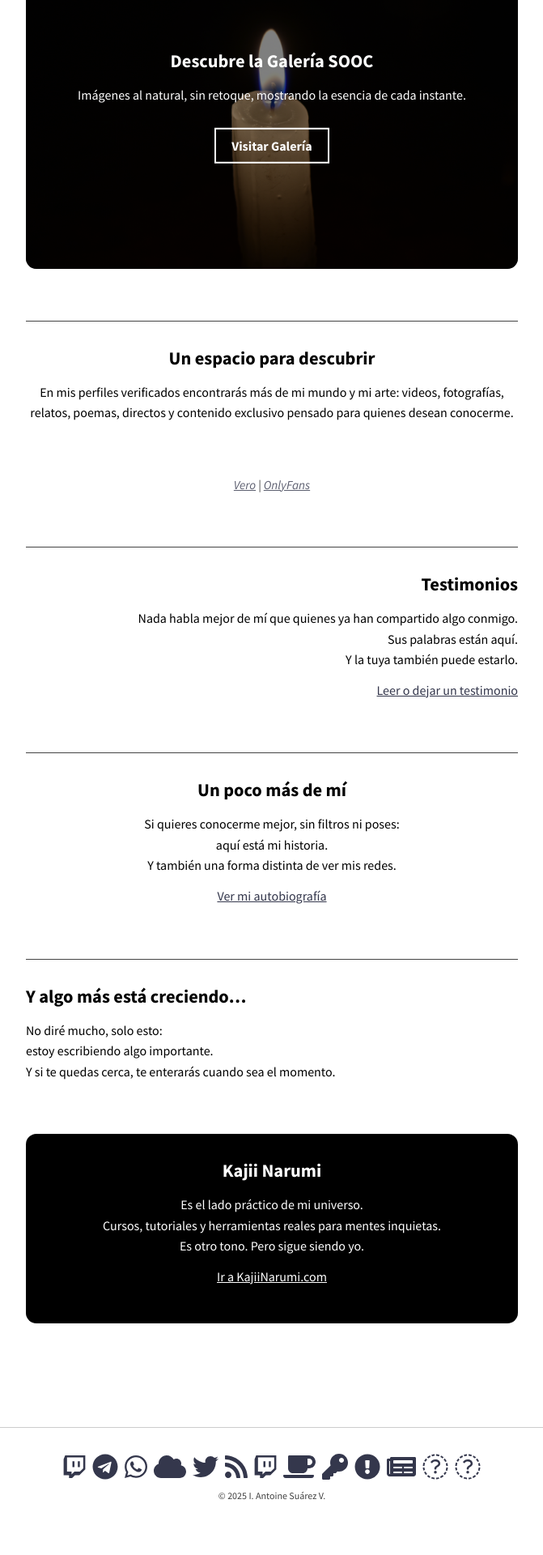
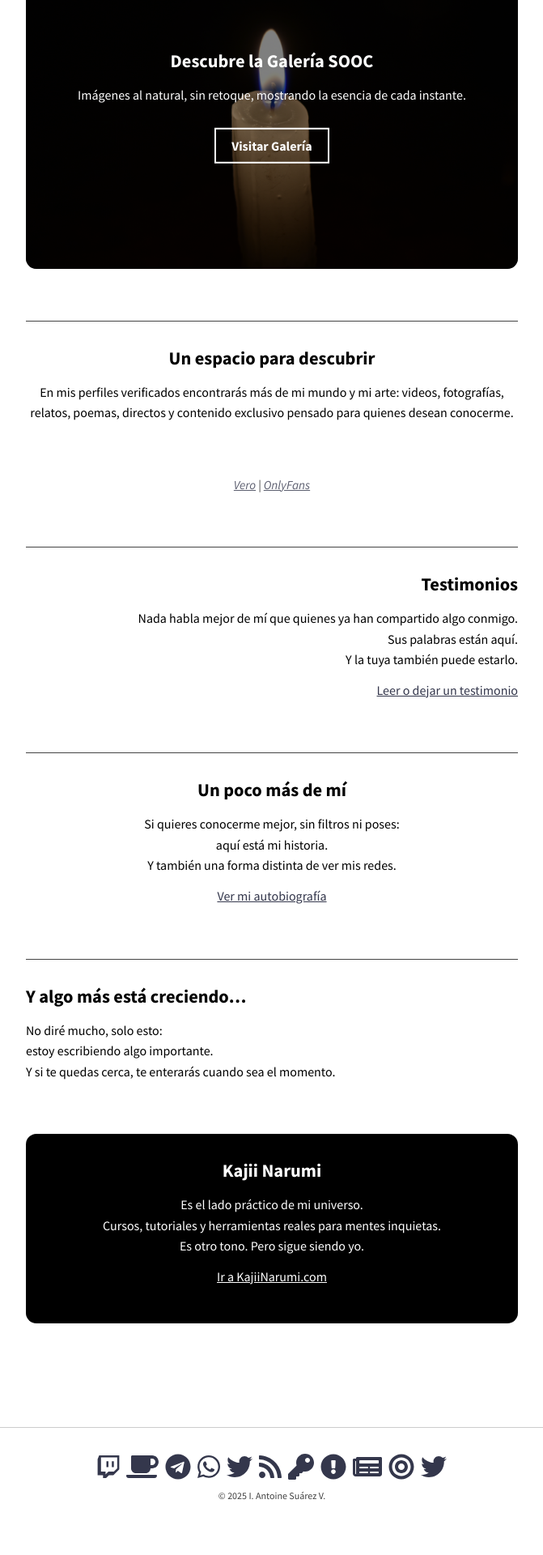
Before and after one commit to KajiiNarumi/iasuarezv, a Jekyll site: the page built from index.html, in a window 1280 px wide. Shown: the part 1973-3893 px from the top of the page at 81% size, without its empty margins (304-975 px from the left). Built offline with Jekyll 4.4.1, drawn with Linux system fonts in a browser that asks for light colours; nearby versions of some CDN libraries; the list of posts is cut into pages by our own code.

Commit message:
Update social links and icons in _config.yml
Removed Ko-fi and Twitch entries, commented out Bluesky entry, and updated icons for Vero and X.

```diff
--- a/_config.yml
+++ b/_config.yml
@@ -116,15 +116,18 @@ footer_links:
 - title: Twitch
   url: https://www.twitch.tv/iasuarezv
   icon: fab fa-twitch
+- title: Ko-fi
+  url: https://ko-fi.com/iasuarezv
+  icon: fas fa-coffee
 - title: Telegram
   url: https://t.me/s/iASuarezV
   icon: fab fa-telegram
 - title: WhatsApp
   url: https://whatsapp.com/channel/0029VaAIHNU9hXExhMauPN21
   icon: fab fa-whatsapp
-- title: Bluesky
-  url: https://bsky.app/profile/iasuarezv.com
-  icon: fas fa-cloud
+#- title: Bluesky
+#  url: https://bsky.app/profile/iasuarezv.com
+#  icon: fas fa-cloud
 - title: X
   url: https://x.com/iasuarezv
   icon: fab fa-twitter
@@ -134,14 +137,6 @@ footer_links:
   url: atom.xml
   icon: fas fa-rss
 
-
-- title: Twitch
-  url: https://www.twitch.tv/iasuarezv
-  icon: fab fa-twitch
-
-- title: Ko-fi
-  url: https://ko-fi.com/iasuarezv
-  icon: fas fa-coffee
 
 - title: OnlyFans
   url: https://onlyfans.com/iasuarezv
@@ -157,8 +152,8 @@ footer_links:
 
 - title: Vero
   url: https://vero.co/iasuarezv
-  icon: fas fa-circle-v
+  icon: fas fa-bullseye
 
 - title: X
   url: https://x.com/IASuarezV
-  icon: fab fa-square-x-twitter
+  icon: fab fa-twitter
```
